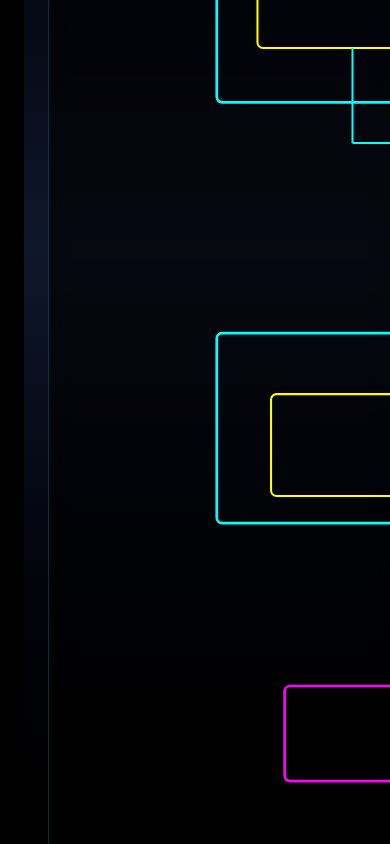
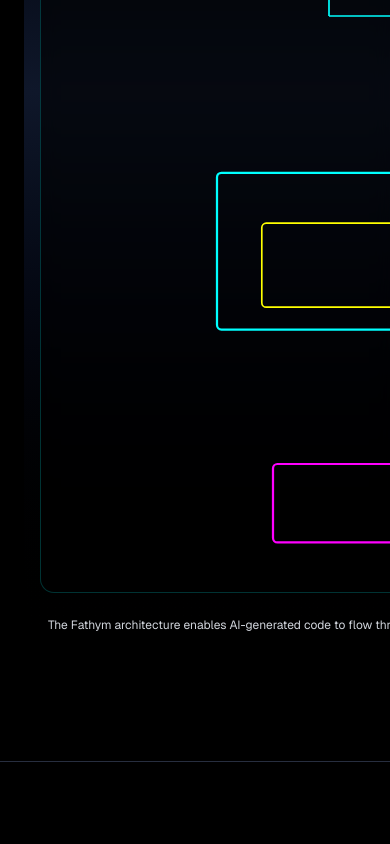
Before and after one commit to mpjbusiness/v0-fathym-homepage-design, a Next.js app: page /everything-as-code in a window 390 px wide. Shown: the part 1156-2000 px from the top of the page. Built offline with nearby package versions, Linux system fonts and the light colour scheme.

Commit message:
fix: make FathymArchitectureDiagram fully responsive
Align diagram styling with SynapticGovernanceDiagram for better responsiveness.

Co-authored-by: Matt Jackson <55766355+mpjbusiness@users.noreply.github.com>

```diff
--- a/components/FathymArchitectureDiagram.tsx
+++ b/components/FathymArchitectureDiagram.tsx
@@ -2,12 +2,19 @@
 
 export default function FathymArchitectureDiagram() {
   return (
-    <div className="w-full bg-gradient-to-b from-black via-[#0F172A] to-black py-12 px-6">
+    <div className="w-full bg-gradient-to-b from-black via-[#0F172A] to-black py-8 sm:py-12 px-4 sm:px-6">
       <div className="mx-auto max-w-6xl">
         {/* Diagram Container */}
-        <div className="relative rounded-xl border border-[#00FFFF]/20 bg-black/60 backdrop-blur p-8 overflow-x-auto">
-          {/* SVG Diagram */}
-          <svg viewBox="0 0 800 900" className="w-full min-w-max" style={{ minHeight: "600px" }}>
+        <div className="relative rounded-xl border border-[#00FFFF]/20 bg-black/60 backdrop-blur p-4 sm:p-6 lg:p-8">
+          <svg
+            viewBox="0 0 800 900"
+            className="mx-auto w-full max-w-4xl"
+            preserveAspectRatio="xMidYMid meet"
+            style={{
+              minHeight: "500px",
+              height: "auto",
+            }}
+          >
             {/* AI Code Generation Box */}
             <rect x="150" y="20" width="500" height="80" fill="none" stroke="#FF00FF" strokeWidth="2" rx="4" />
             <text x="400" y="50" textAnchor="middle" fill="#FF00FF" fontSize="16" fontWeight="bold">
@@ -133,8 +140,8 @@ export default function FathymArchitectureDiagram() {
         </div>
 
         {/* Description */}
-        <div className="mt-8 text-center">
-          <p className="text-gray-300 text-sm">
+        <div className="mt-6 sm:mt-8 text-center px-2">
+          <p className="text-gray-300 text-xs sm:text-sm">
             The Fathym architecture enables AI-generated code to flow through a coherent stewardship layer, with
             declarative configuration, composable runtimes, and enterprise-ready governance.
           </p>
```
